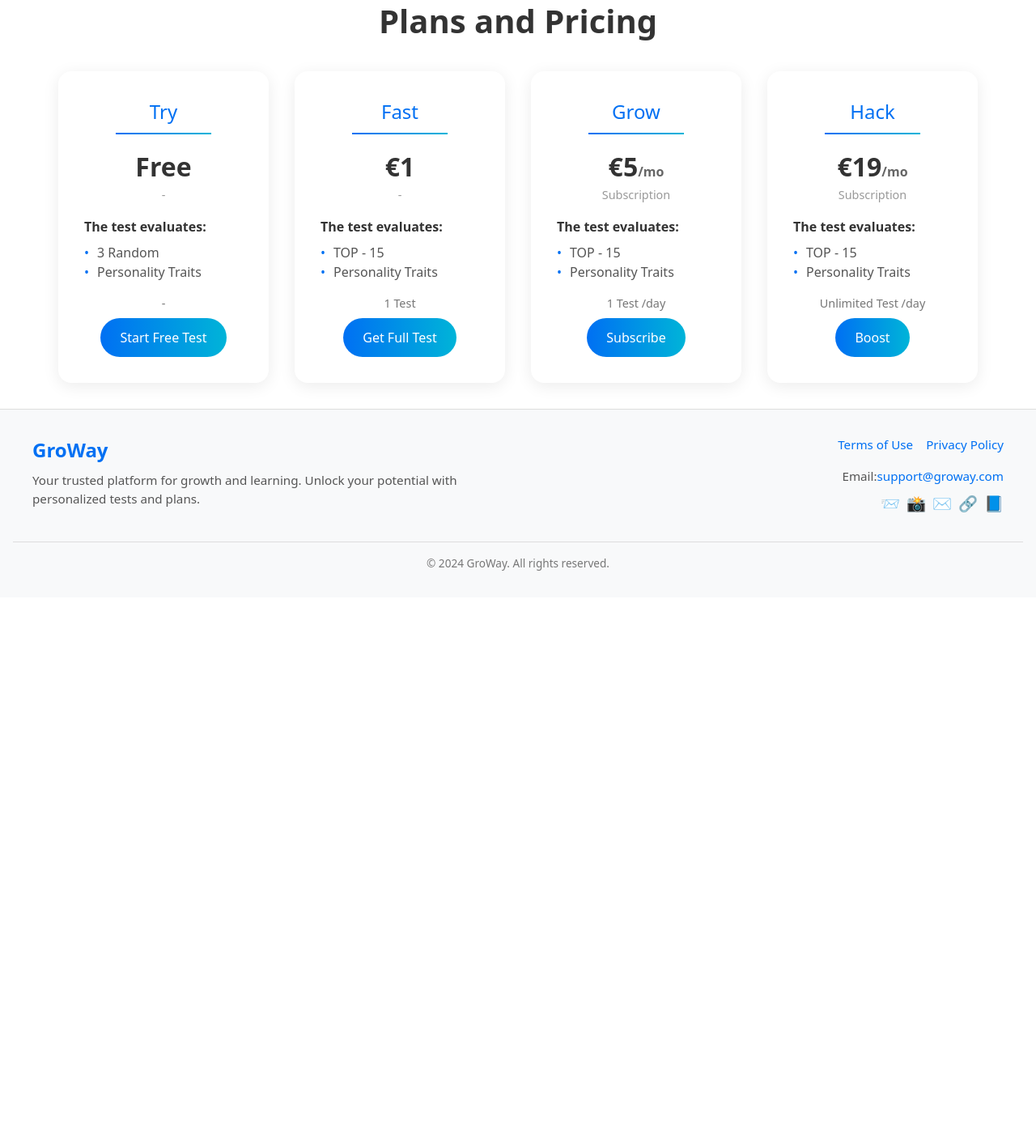
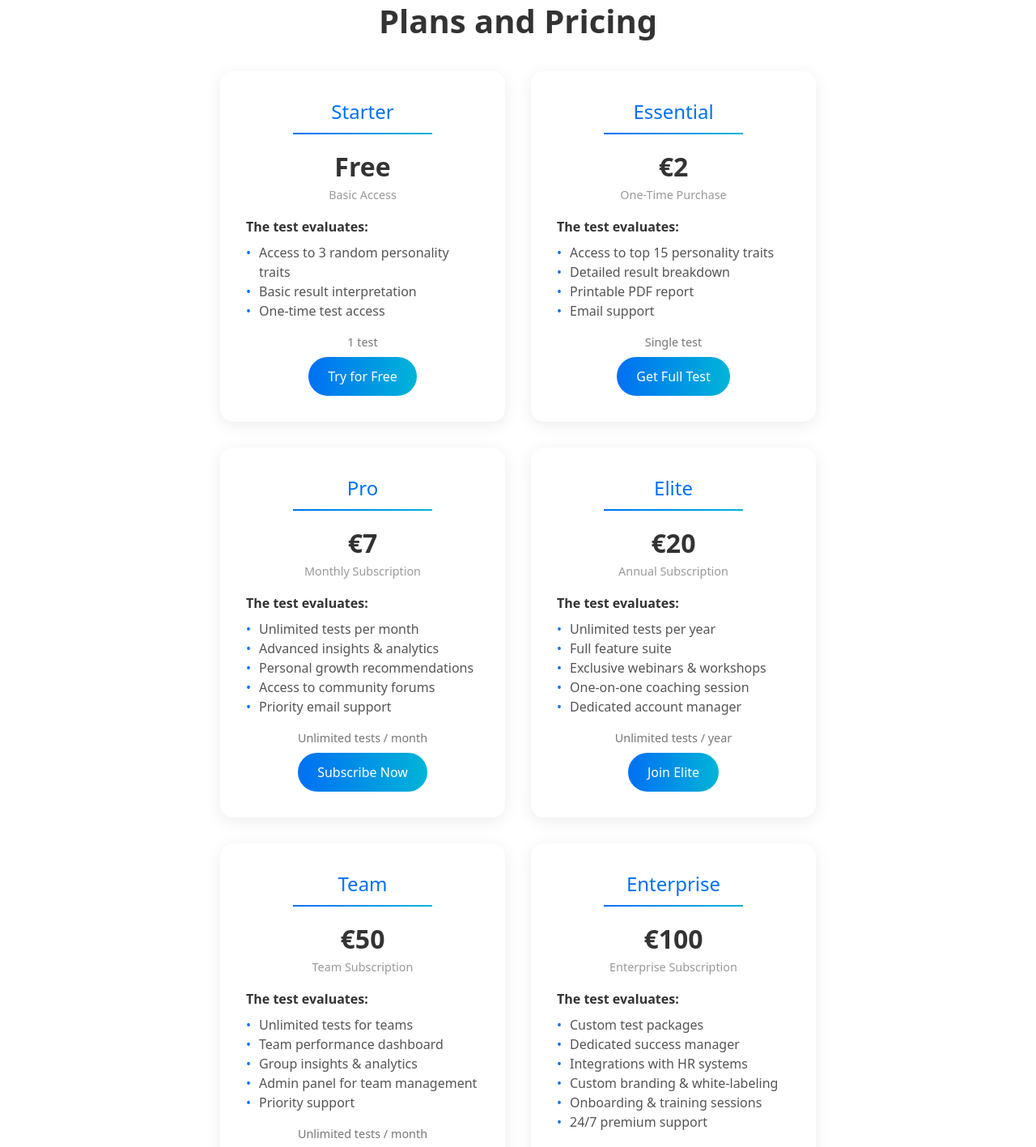
Before and after one commit to MAYANKSHARMA01010/GROWAY, a Next.js app: page /plans in a window 1280 px wide. Shown: the part 100-1517 px from the top of the page at 81% size. Before the commit the page ends 838 px from the top, so only its background shows below. Built offline with nearby package versions, Linux system fonts and the light colour scheme.

Commit message:
Major Chnages 2

```diff
--- /dev/null
+++ b/src/components/herosection.jsx
@@ -0,0 +1,61 @@
+"use client";
+
+import React, { useEffect, useState } from 'react';
+import { motion } from 'framer-motion';
+import "../styles/herosection.css";
+
+function HeroSection() {
+  const [isVisible, setIsVisible] = useState(false);
+
+  useEffect(() => {
+    const timer = setTimeout(() => setIsVisible(true), 300); // Delay visibility slightly
+    return () => clearTimeout(timer);
+  }, []);
+
+  return (
+    <section className="hero-section">
+      <div className="hero-container">
+        <div className="hero-content">
+          <h1 className="hero-title">
+            Unlock Your True Potential with <span className="highlight">Groway</span>
+          </h1>
+          <p className="hero-description">
+            Discover your strengths, improve your weaknesses, and grow into your best professional self.
+          </p>
+          <div className="hero-buttons">
+            <a href="#contact" className="hero-button primary">
+              Get Started →
+            </a>
+            <a href="#about" className="hero-button secondary">
+              Learn More
+            </a>
+          </div>
+        </div>
+        <div className="hero-image-container">
+          <img
+            src="https://images.pexels.com/photos/3183183/pexels-photo-3183183.jpeg?auto=compress&cs=tinysrgb&w=1260&h=750&dpr=2"
+            alt="Business team working together"
+            className="hero-image"
+          />
+          <motion.div
+            className="stats-card"
+            initial={{ opacity: 0, y: 20 }}
+            animate={{ opacity: isVisible ? 1 : 0, y: isVisible ? 0 : 20 }}
+            transition={{ duration: 0.6, delay: 0.8 }}
+          >
+            <div className="stat">
+              <p className="stat-label">Clients</p>
+              <p className="stat-value">200+</p>
+            </div>
+            <div className="stat">
+              <p className="stat-label">Success Rate</p>
+              <p className="stat-value">98%</p>
+            </div>
+          </motion.div>
+        </div>
+      </div>
+    </section>
+  );
+}
+
+export default HeroSection;
--- a/src/components/navbar.jsx
+++ b/src/components/navbar.jsx
@@ -25,7 +25,7 @@ const Navbar = () => {
         <ul className="navbar-links">
           <li onClick={() => router.push('/plans')}>Plans</li>
           {/* <li onClick={() => router.push('/aboutpage')}>About</li> */}
-          <li onClick={() => router.push('/contact')}>Contact</li>
+          {/* <li onClick={() => router.push('/contact')}>Contact</li> */}
         </ul>
 
         {/* Action Buttons */}
--- a/src/pages/home.jsx
+++ b/src/pages/home.jsx
@@ -6,16 +6,21 @@ import Navbar from '../components/navbar.jsx';
 import Footer from '../components/footer.jsx';
 import About from '../components/about.jsx';
 import Contact from '../components/contact.jsx';
+import HeroSection from '../components/herosection.jsx';
 
 function Home() {
   return (
     <div className="page-wrapper">
       <Navbar />
-      <About />
+      <HeroSection />
       <main className="main-content">
-        {/* Your main content goes here */}
+        <div id='about'>
+          <About />
+        </div>
+        <div id='contact'>
+          <Contact />
+        </div>
       </main>
-      <Contact />
       <Footer />
     </div>
   );
--- a/src/pages/plans.jsx
+++ b/src/pages/plans.jsx
@@ -8,38 +8,90 @@ import Footer from '../components/footer.jsx';
 
 const plansData = [
   {
-    name: 'Try',
+    name: 'Starter',
     price: 'Free',
-    priceInfo: '-',
-    features: ['3 Random', 'Personality Traits'],
-    duration: '-',
-    buttonLabel: 'Start Free Test'
+    priceInfo: 'Basic Access',
+    features: [
+      'Access to 3 random personality traits',
+      'Basic result interpretation',
+      'One-time test access'
+    ],
+    duration: '1 test',
+    buttonLabel: 'Try for Free'
   },
   {
-    name: 'Fast',
-    price: '€1',
-    priceInfo: '-',
-    features: ['TOP - 15', 'Personality Traits'],
-    duration: '1 Test',
+    name: 'Essential',
+    price: '€2',
+    priceInfo: 'One-Time Purchase',
+    features: [
+      'Access to top 15 personality traits',
+      'Detailed result breakdown',
+      'Printable PDF report',
+      'Email support'
+    ],
+    duration: 'Single test',
     buttonLabel: 'Get Full Test'
   },
   {
-    name: 'Grow',
-    price: '€5',
-    priceInfo: 'Subscription',
-    features: ['TOP - 15', 'Personality Traits'],
-    duration: '1 Test /day',
-    buttonLabel: 'Subscribe'
+    name: 'Pro',
+    price: '€7',
+    priceInfo: 'Monthly Subscription',
+    features: [
+      'Unlimited tests per month',
+      'Advanced insights & analytics',
+      'Personal growth recommendations',
+      'Access to community forums',
+      'Priority email support'
+    ],
+    duration: 'Unlimited tests / month',
+    buttonLabel: 'Subscribe Now'
   },
   {
-    name: 'Hack',
-    price: '€19',
-    priceInfo: 'Subscription',
-    features: ['TOP - 15', 'Personality Traits'],
-    duration: 'Unlimited Test /day',
-    buttonLabel: 'Boost'
+    name: 'Elite',
+    price: '€20',
+    priceInfo: 'Annual Subscription',
+    features: [
+      'Unlimited tests per year',
+      'Full feature suite',
+      'Exclusive webinars & workshops',
+      'One-on-one coaching session',
+      'Dedicated account manager'
+    ],
+    duration: 'Unlimited tests / year',
+    buttonLabel: 'Join Elite'
+  },
+  {
+    name: 'Team',
+    price: '€50',
+    priceInfo: 'Team Subscription',
+    features: [
+      'Unlimited tests for teams',
+      'Team performance dashboard',
+      'Group insights & analytics',
+      'Admin panel for team management',
+      'Priority support'
+    ],
+    duration: 'Unlimited tests / month',
+    buttonLabel: 'Get Team Plan'
+  },
+  {
+    name: 'Enterprise',
+    price: '€100',
+    priceInfo: 'Enterprise Subscription',
+    features: [
+      'Custom test packages',
+      'Dedicated success manager',
+      'Integrations with HR systems',
+      'Custom branding & white-labeling',
+      'Onboarding & training sessions',
+      '24/7 premium support'
+    ],
+    duration: 'Custom package',
+    buttonLabel: 'Contact Sales'
   }
 ];
+
+
 
 const Plans = () => {
   return (
--- a/src/styles/about.css
+++ b/src/styles/about.css
@@ -72,7 +72,7 @@
 }
 
 .team-image {
-  width: 600px;
+  width: 2000px;
   height: 400px;
   border-radius: 12px;
   object-fit: cover;
--- a/src/styles/contact.css
+++ b/src/styles/contact.css
@@ -1,146 +1,114 @@
-/* Reset */
-* {
-  box-sizing: border-box;
+#contact-page-container {
+  max-width: 800px;
+  margin: 0 auto;
+  padding: 2rem;
 }
 
-body {
-  font-family: 'Segoe UI', Tahoma, Geneva, Verdana, sans-serif;
-  background: #f9fafb;
-  color: #222;
-  margin: 0;
-  padding: 0;
-  line-height: 1.5;
-}
-
-/* Container */
-#contact-page-container {
-  width: 1000px;
-  height: 800px;
-  margin: 3rem auto;
-  background: #fff;
-  padding: 2rem;
-  border-radius: 12px;
-  box-shadow: 0 8px 24px rgba(0, 0, 0, 0.12);
-}
-
-/* Title and description */
 #contact-page-title {
-  font-size: 2.4rem;
+  font-size: 2.5rem;
+  font-weight: bold;
+  color: #333;
   margin-bottom: 0.5rem;
-  font-weight: 700;
   text-align: center;
 }
 
 #contact-page-description {
-  font-size: 1rem;
+  font-size: 1.1rem;
+  color: #555;
   margin-bottom: 2rem;
-  color: #555;
   text-align: center;
 }
 
-/* Form styles */
-form#contact-form {
-  display: flex;
-  flex-direction: column;
-  gap: 1.5rem;
+.card {
+  background-color: #fff;
+  border-radius: 1rem;
+  padding: 2rem;
+  box-shadow: 0 8px 30px rgba(0, 0, 0, 0.08);
+  border: 1px solid #e5e7eb;
 }
 
-/* Two columns on larger screens */
+.card-header {
+  margin-bottom: 1.5rem;
+}
+
+.card-title {
+  font-size: 1.8rem;
+  font-weight: 600;
+  color: #0070f3;
+}
+
 .form-row {
   display: flex;
+  flex-wrap: wrap;
   gap: 1rem;
-  flex-wrap: wrap;
+  margin-bottom: 1rem;
 }
 
 .form-item {
   flex: 1;
-  min-width: 260px;
+  min-width: 200px;
   display: flex;
   flex-direction: column;
 }
 
 .form-label {
-  font-weight: 600;
-  margin-bottom: 0.4rem;
+  font-size: 0.95rem;
+  font-weight: 500;
   color: #333;
+  margin-bottom: 0.3rem;
 }
 
-/* Inputs, textarea, select */
 .form-input,
-.form-textarea,
-.form-select {
-  padding: 12px 14px;
+.form-select,
+.form-textarea {
+  padding: 0.75rem 1rem;
+  border: 1px solid #ccc;
+  border-radius: 0.5rem;
   font-size: 1rem;
-  border-radius: 8px;
-  border: 1.8px solid #ccc;
-  transition: border-color 0.25s ease;
-  background-color: #fafafa;
-  font-family: inherit;
-  color: #222;
-}
-
-.form-input::placeholder,
-.form-textarea::placeholder {
-  color: #999;
+  outline: none;
+  transition: border-color 0.3s;
 }
 
 .form-input:focus,
-.form-textarea:focus,
-.form-select:focus {
-  border-color: #4f46e5;
-  background-color: #fff;
-  outline: none;
-  box-shadow: 0 0 8px rgba(79, 70, 229, 0.3);
+.form-select:focus,
+.form-textarea:focus {
+  border-color: #0070f3;
 }
 
-.form-textarea {
-  resize: vertical;
-  min-height: 120px;
+.input-error {
+  border-color: #e53e3e !important;
+}
+
+.form-error {
+  color: #e53e3e;
+  font-size: 0.85rem;
+  margin-top: 0.3rem;
+}
+
+.form-success {
+  color: #2f855a;
+  font-size: 1rem;
+  margin-top: 1rem;
+  text-align: center;
+}
+
+.btn-submit {
+  background: linear-gradient(to right, #0070f3, #00b4d8);
+  color: #fff;
+  font-weight: 600;
+  padding: 0.75rem 1.5rem;
+  border-radius: 2rem;
+  border: none;
+  cursor: pointer;
+  transition: background 0.3s, transform 0.3s;
+  margin-top: 1rem;
+}
+
+.btn-submit:hover {
+  background: linear-gradient(to right, #005bb5, #0096c7);
+  transform: translateY(-2px);
 }
 
 .borderClass {
   border: 1px solid #ccc;
 }
-
-/* Error style */
-.input-error {
-  border-color: #dc2626;
-  background-color: #fff0f0;
-}
-
-/* Button */
-.btn-submit {
-  align-self: flex-start;
-  background: #4f46e5;
-  color: white;
-  padding: 12px 24px;
-  font-weight: 700;
-  border-radius: 8px;
-  border: none;
-  cursor: pointer;
-  transition: background-color 0.3s ease;
-}
-
-.btn-submit:disabled {
-  opacity: 0.6;
-  cursor: not-allowed;
-}
-
-.btn-submit:hover:not(:disabled) {
-  background: #4338ca;
-}
-
-/* Error message */
-.form-error {
-  margin-top: 0.25rem;
-  color: #dc2626;
-  font-size: 0.875rem;
-}
-
-/* Success message */
-.form-success {
-  margin-top: 1rem;
-  color: #16a34a;
-  font-weight: 600;
-  font-size: 1rem;
-}
--- /dev/null
+++ b/src/styles/herosection.css
@@ -0,0 +1,117 @@
+.hero-section {
+  padding: 4rem 2rem;
+  background-color: #f9f9f9;
+}
+
+.hero-container {
+  display: flex;
+  flex-wrap: wrap;
+  justify-content: space-between;
+  align-items: center;
+  max-width: 1200px;
+  margin: 0 auto;
+  gap: 2rem;
+}
+
+.hero-content {
+  flex: 1;
+  min-width: 300px;
+}
+
+.hero-title {
+  font-size: 2.5rem;
+  font-weight: bold;
+  color: #333;
+  margin-bottom: 1rem;
+}
+
+.highlight {
+  color: #0070f3;
+}
+
+.hero-description {
+  font-size: 1.1rem;
+  color: #555;
+  margin-bottom: 1.5rem;
+}
+
+.hero-buttons {
+  display: flex;
+  gap: 1rem;
+}
+
+.hero-button {
+  padding: 0.75rem 1.5rem;
+  border-radius: 2rem;
+  text-decoration: none;
+  font-weight: 600;
+  transition: background 0.3s, transform 0.3s;
+}
+
+.hero-button.primary {
+  background: linear-gradient(to right, #0070f3, #00b4d8);
+  color: #fff;
+}
+
+.hero-button.primary:hover {
+  background: linear-gradient(to right, #005bb5, #0096c7);
+  transform: translateY(-2px);
+}
+
+.hero-button.secondary {
+  background-color: transparent;
+  border: 2px solid #0070f3;
+  color: #0070f3;
+}
+
+.hero-button.secondary:hover {
+  background-color: #0070f3;
+  color: #fff;
+  transform: translateY(-2px);
+}
+
+.hero-image-container {
+  position: relative;
+  flex: 1;
+  min-width: 300px;
+}
+
+.hero-image {
+  width: 100%;
+  height: auto;
+  border-radius: 1rem;
+  object-fit: cover;
+}
+
+/* 🟣 Stats Card */
+.stats-card {
+  position: absolute;
+  bottom: -1.5rem;
+  left: -1.5rem;
+  background-color: #fff;
+  border-radius: 1rem;
+  padding: 1.5rem;
+  box-shadow: 0 4px 20px rgba(0, 0, 0, 0.08);
+  border: 1px solid #e5e7eb;
+  z-index: 10;
+  width: max-content;
+  display: grid;
+  grid-template-columns: repeat(2, minmax(100px, 1fr));
+  gap: 1rem;
+}
+
+.stat {
+  text-align: center;
+}
+
+.stat-label {
+  font-size: 0.9rem;
+  color: #888;
+  margin-bottom: 0.25rem;
+}
+
+.stat-value {
+  font-size: 1.5rem;
+  font-weight: bold;
+  color: #333;
+}
--- a/src/styles/plans.css
+++ b/src/styles/plans.css
@@ -1,6 +1,23 @@
+* {
+  margin: 0;
+  padding: 0;
+  box-sizing: border-box;
+}
+
+.page-wrapper {
+  display: flex;
+  flex-direction: column;
+  min-height: 100vh;
+  max-width: 2000px;
+}
+
 .plans-container {
+  flex: 1;
+  display: flex;
+  flex-direction: column;
+  min-width: 100vh;
   padding: 2rem;
-  max-width: 1200px;
+  width: auto;
   margin: 0 auto;
   text-align: center;
 }
```
Also changed, not shown: src/components/contact.jsx (+21 -7 lines).
